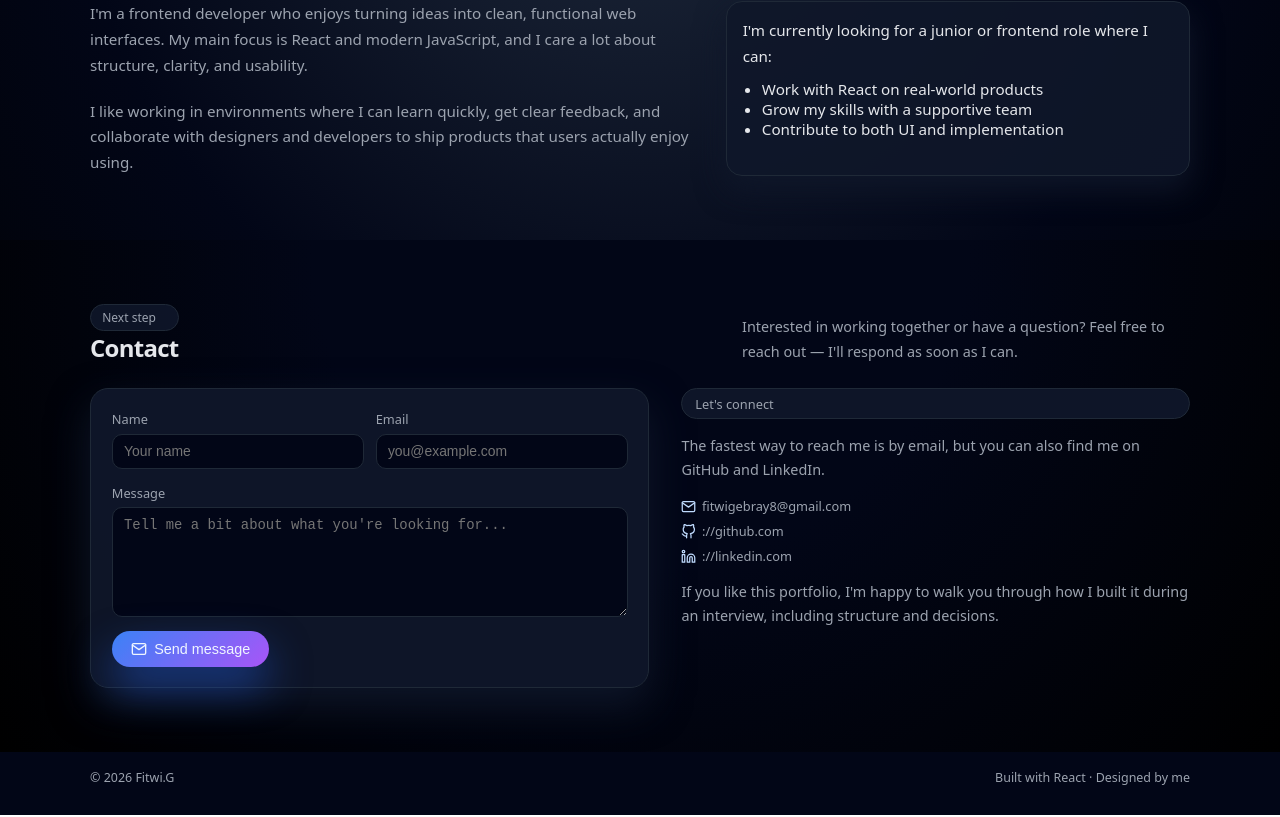
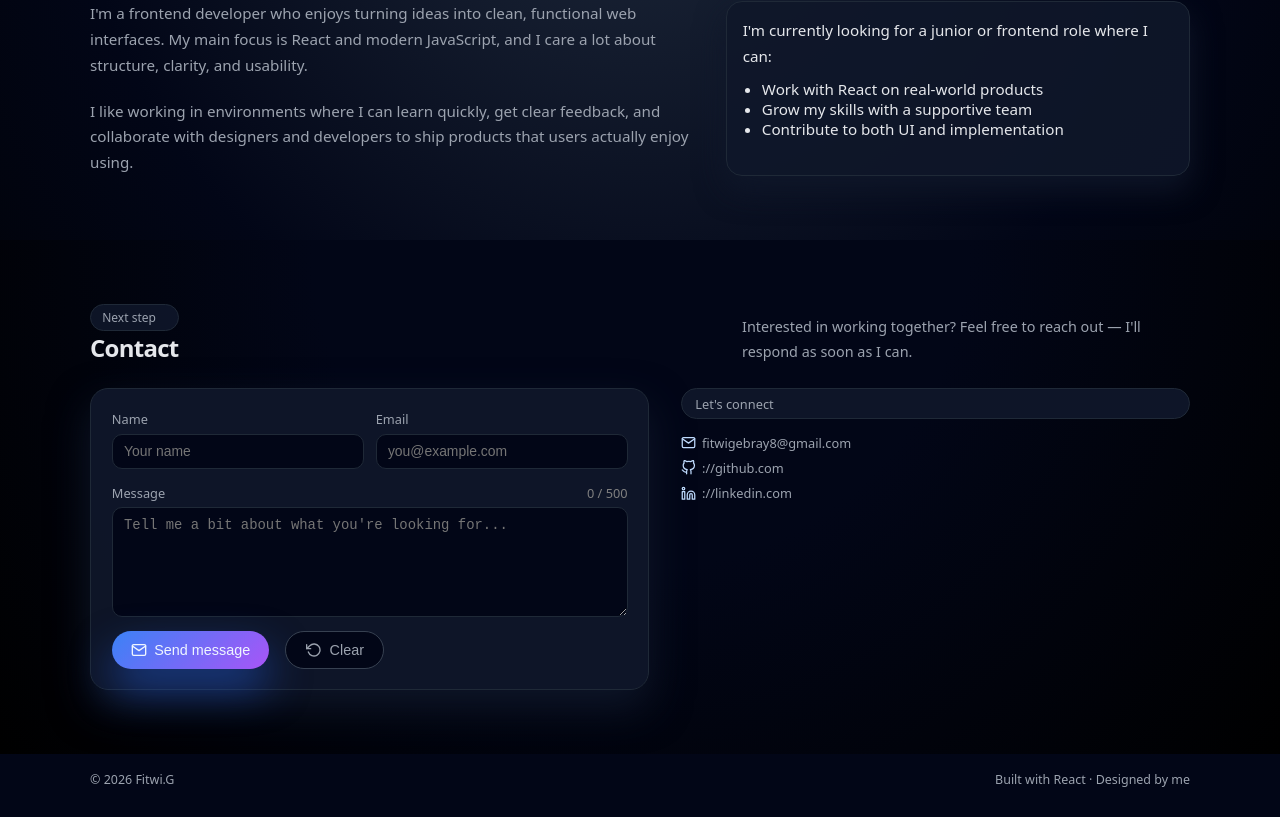
Before and after one commit to fitwi-Gebray/fitwi-portfolio, a React (Vite) app: page / in a window 1280 px wide. Shown: the part 1773-2590 px from the top of the page. Built offline with nearby package versions, Linux system fonts and the light colour scheme.

Commit message:
Update contact form and clear status logic

```diff
--- a/src/components/Contact.jsx
+++ b/src/components/Contact.jsx
@@ -1,10 +1,19 @@
 import { useRef, useState } from "react";
 import emailjs from "@emailjs/browser";
-import { FiMail, FiGithub, FiLinkedin } from "react-icons/fi";
+import { FiMail, FiGithub, FiLinkedin, FiRotateCcw } from "react-icons/fi";
 
 const Contact = () => {
   const formRef = useRef();
   const [status, setStatus] = useState(""); // "", "sending", "success", "error"
+  const [message, setMessage] = useState(""); // Tracked for real-time character counter
+  const MAX_CHARS = 500;
+
+  // Function to clear all fields and status
+  const handleClear = () => {
+    formRef.current.reset();
+    setMessage("");
+    setStatus("");
+  };
 
   const sendEmail = (e) => {
     e.preventDefault();
@@ -18,10 +27,10 @@ const Contact = () => {
     const templateParams = {
       user_name: formRef.current.user_name.value,
       user_email: formRef.current.user_email.value,
-      message: formRef.current.message.value,
+      message: message, // Uses the state value
     };
 
-    // 3. Access environment variables for security
+    // 3. Access environment variables for security (Vite 2026 standard)
     const serviceId = import.meta.env.VITE_EMAILJS_SERVICE_ID;
     const templateId = import.meta.env.VITE_EMAILJS_TEMPLATE_ID;
     const publicKey = import.meta.env.VITE_EMAILJS_PUBLIC_KEY;
@@ -29,9 +38,9 @@ const Contact = () => {
     emailjs.send(serviceId, templateId, templateParams, publicKey).then(
       () => {
         setStatus("success");
-        formRef.current.reset();
+        handleClear(); // Clear form on success
 
-        // 4. Reset UI message after 5 seconds
+        // Reset UI message after 5 seconds
         setTimeout(() => setStatus(""), 5000);
       },
       (error) => {
@@ -46,20 +55,18 @@ const Contact = () => {
 
   return (
     <div className="section-inner">
-      {/* --- HEADER SECTION --- */}
       <div className="section-header">
         <div>
           <div className="section-badge">Next step</div>
           <h2 className="section-title">Contact</h2>
         </div>
         <p className="section-description">
-          Interested in working together or have a question? Feel free to reach
-          out — I&apos;ll respond as soon as I can.
+          Interested in working together? Feel free to reach out — I&apos;ll
+          respond as soon as I can.
         </p>
       </div>
 
       <div className="contact-grid">
-        {/* --- FORM SECTION --- */}
         <form ref={formRef} className="contact-form" onSubmit={sendEmail}>
           <div className="form-row">
             <div className="form-field">
@@ -85,26 +92,54 @@ const Contact = () => {
           </div>
 
           <div className="form-field">
+            <div style={{ display: "flex", justifyContent: "space-between" }}>
               <label className="form-label">Message</label>
+              {/* --- CHARACTER COUNTER --- */}
+              <span
+                style={{
+                  fontSize: "0.8rem",
+                  color: message.length >= MAX_CHARS ? "red" : "gray",
+                }}
+              >
+                {message.length} / {MAX_CHARS}
+              </span>
+            </div>
             <textarea
               className="form-textarea"
               name="message"
               placeholder="Tell me a bit about what you're looking for..."
+              value={message}
+              onChange={(e) => setMessage(e.target.value)}
+              maxLength={MAX_CHARS}
               required
             />
           </div>
 
-          {/* IMPROVEMENT: Button is visually and functionally disabled during sending */}
+          <div style={{ display: "flex", gap: "1rem" }}>
             <button
               type="submit"
               className="btn-primary"
               disabled={status === "sending"}
             >
               <FiMail size={16} />
-            <span>{status === "sending" ? "Sending..." : "Send message"}</span>
+              <span>
+                {status === "sending" ? "Sending..." : "Send message"}
+              </span>
             </button>
 
-          {/* Feedback Messages */}
+            {/* --- CLEAR BUTTON --- */}
+            <button
+              type="button"
+              className="btn-secondary"
+              onClick={handleClear}
+              disabled={status === "sending"}
+              style={{ display: "flex", alignItems: "center", gap: "0.5rem" }}
+            >
+              <FiRotateCcw size={16} />
+              <span>Clear</span>
+            </button>
+          </div>
+
           {status === "success" && (
             <p className="success-msg">Message sent successfully!</p>
           )}
@@ -113,20 +148,13 @@ const Contact = () => {
           )}
         </form>
 
-        {/* --- SIDEBAR INFO SECTION --- */}
         <div className="contact-info">
           <div className="contact-pill">Let&apos;s connect</div>
-          <p>
-            The fastest way to reach me is by email, but you can also find me on
-            GitHub and LinkedIn.
-          </p>
-
           <div className="contact-links">
             <a href="mailto:fitwigebray8@gmail.com" className="contact-link">
               <FiMail size={15} />
               <span>fitwigebray8@gmail.com</span>
             </a>
-
             <a
               href="https://github.com"
               target="_blank"
@@ -136,7 +164,6 @@ const Contact = () => {
               <FiGithub size={15} />
               <span>://github.com</span>
             </a>
-
             <a
               href="https://linkedin.com"
               target="_blank"
@@ -147,11 +174,6 @@ const Contact = () => {
               <span>://linkedin.com</span>
             </a>
           </div>
-
-          <p className="contact-footer-note">
-            If you like this portfolio, I&apos;m happy to walk you through how I
-            built it during an interview, including structure and decisions.
-          </p>
         </div>
       </div>
     </div>
```
Lines whose indentation alone changed are shown as unchanged.
